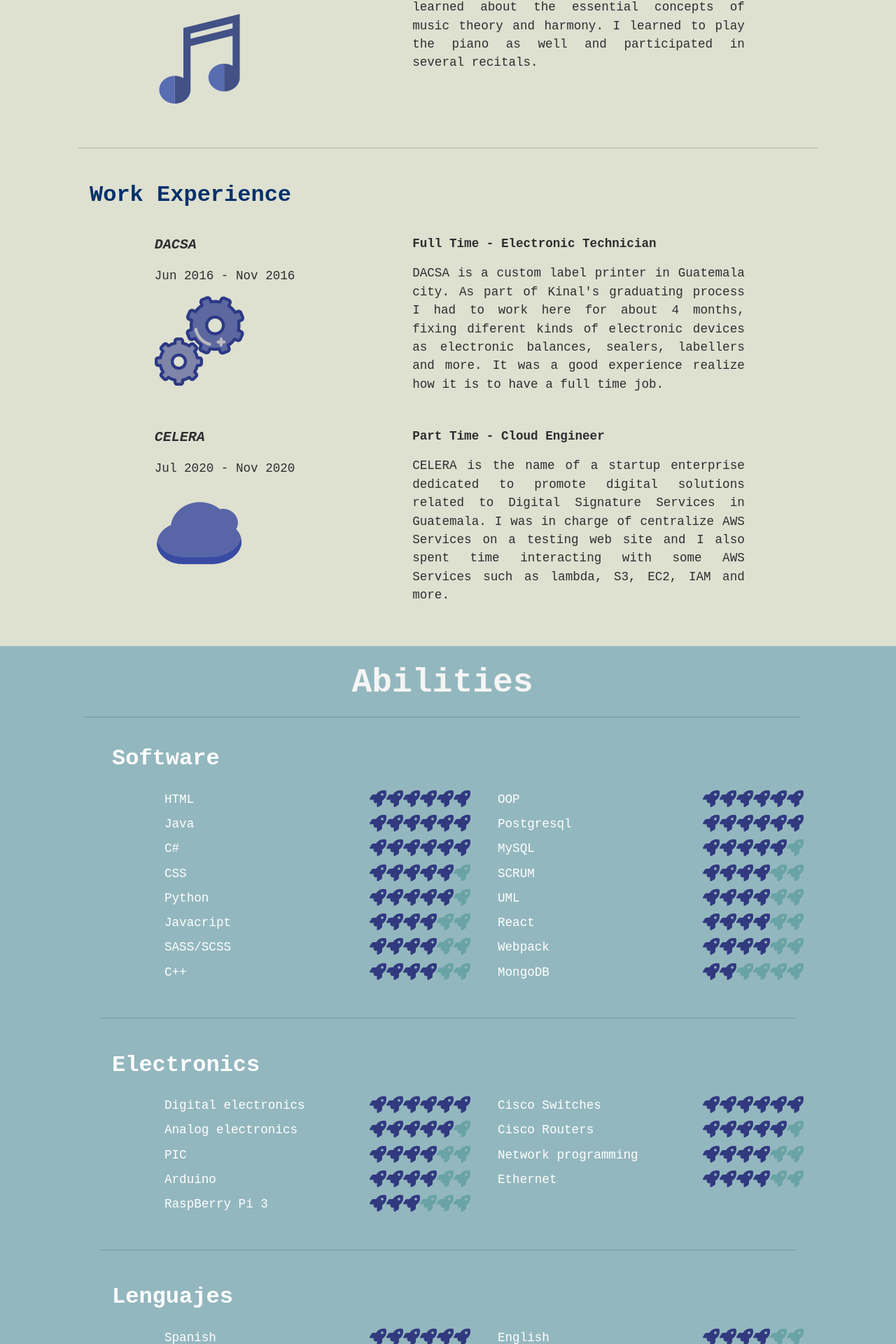
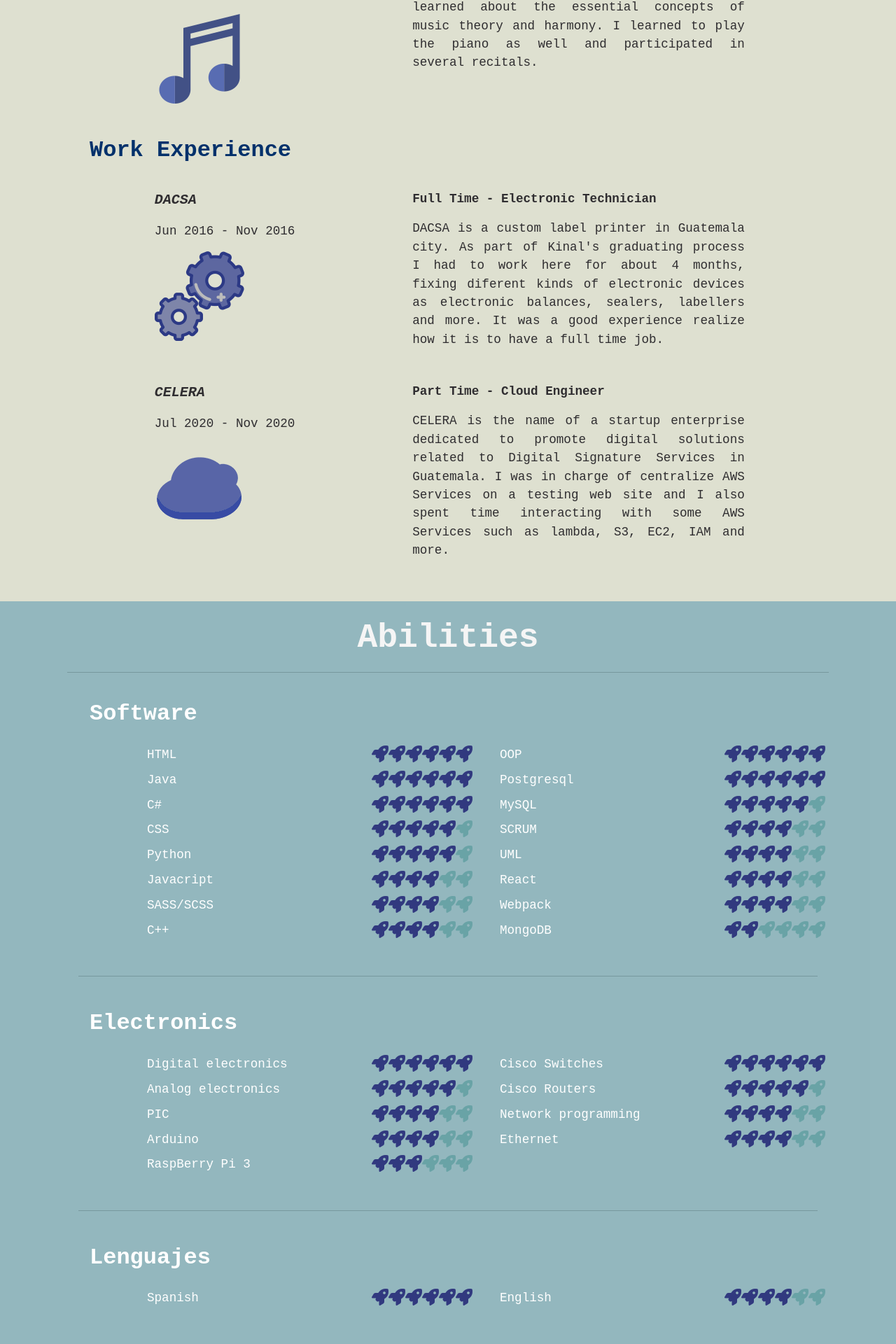
Before and after one commit to sev17238/PersonalWebPage, a React app: page / in a window 1280 px wide. Shown: the part 2823-4743 px from the top of the page at 70% size. Built offline with nearby package versions, Linux system fonts and the light colour scheme.

Commit message:
style: :art: center Abilities Tittle and content

```diff
--- a/src/components/Abilities/Abilities.css
+++ b/src/components/Abilities/Abilities.css
@@ -1,4 +1,4 @@
-.div1-ab{
+.Abilities{
     /*height: 31em;*/
     width: 100%;
     /*padding-left: 7.5%;
@@ -8,29 +8,29 @@
     background-color: rgba(147, 183, 190, 1);
 }
 
+.innerDivAbilities{
+    width: 85%;
+    margin: auto;
+}
+
 
 .div-title-ab{
     align-content: center;
 }
 
 .title-ab{
-    width: 80%;
+    width: 100%;
     font-size: 3em;
     font-weight: bold;
     text-align: center;
     padding: 1em;
     padding-bottom: 0.4em;
     padding-top: 0.5em;
-    margin-left: 2.5em;
     color: whitesmoke;
     border-bottom: 1px solid rgb(119, 152, 158);
 }
 
 .div2-ab{
-    /*/height: 31em;
-    //width: 100%;*/
-    padding-left: 10%;
-    padding-right: 10%;
     padding-bottom: 5%;
     /*background-color: rgba(208, 204, 208, 1);*/
     background-color: rgba(147, 183, 190, 1);
--- a/src/components/Abilities/Abilities.jsx
+++ b/src/components/Abilities/Abilities.jsx
@@ -11,8 +11,9 @@ export default class Abilities extends React.Component {
     render() {
         return (
             <section>
-                <div id='abilities' className='div1-ab'>
-                    <div  className='div-title-ab'><h3 className='title-ab'>Abilities</h3></div>
+                <div id='abilities' className='Abilities'>
+                    <div className='innerDivAbilities'>
+                        <h3 className='title-ab'>Abilities</h3>
                         <div className='div2-ab'>
                             <div ><h4 className='subtitle-ab'>Software</h4></div>
                             <Row className='row-ab'>
@@ -103,6 +104,7 @@ export default class Abilities extends React.Component {
                             </Row>
                         </div>
                     </div>
+                </div>
             </section>
         );
     }
--- a/src/components/Experiences/Experiences.jsx
+++ b/src/components/Experiences/Experiences.jsx
@@ -71,8 +71,7 @@ export default class Experiences extends React.Component {
                                     src={music}>
                                 </ModExp>
                             </Flip>
-                            <div className='div-line'></div>
-                            <div><h4 className='edu-exp'>Work Experience</h4></div>
+                            <h4 className='edu-exp'>Work Experience</h4>
                             <LightSpeed left>
                                 <ModExp
                                     Name='DACSA'
```
Lines whose indentation alone changed are shown as unchanged.
